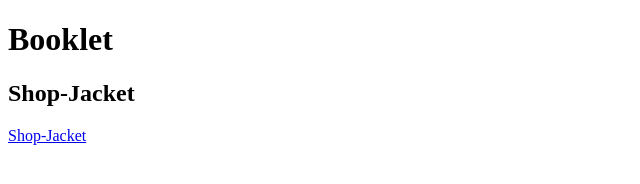
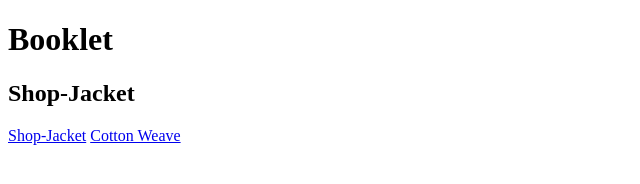
Before and after one commit to vaibhav-around/frontend-projects, a plain HTML site: page index.html in a window 1280 px wide. Shown: the whole page, without its empty margins (0-640 px from the left). Drawn offline with Linux system fonts and the light colour scheme.

Commit message:
added link of cotton weave

```diff
--- a/index.html
+++ b/index.html
@@ -11,6 +11,7 @@
     <div class="project">
         <h2>Shop-Jacket</h2>
         <a href="./shop-jacket/index.html">Shop-Jacket</a>
+        <a href="./cotton-weave/index.html">Cotton Weave</a>
     </div>
 </body>
 </html>
```
